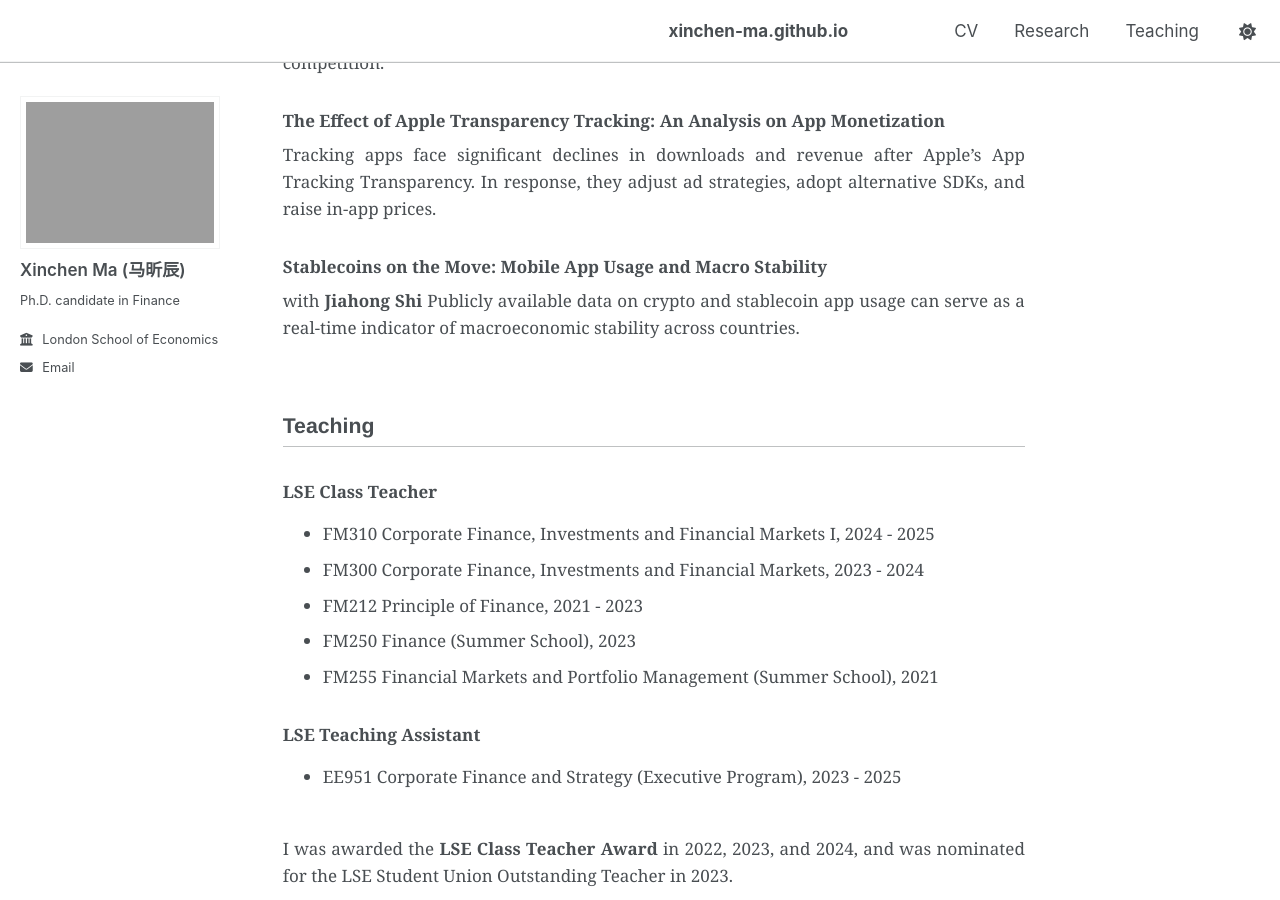
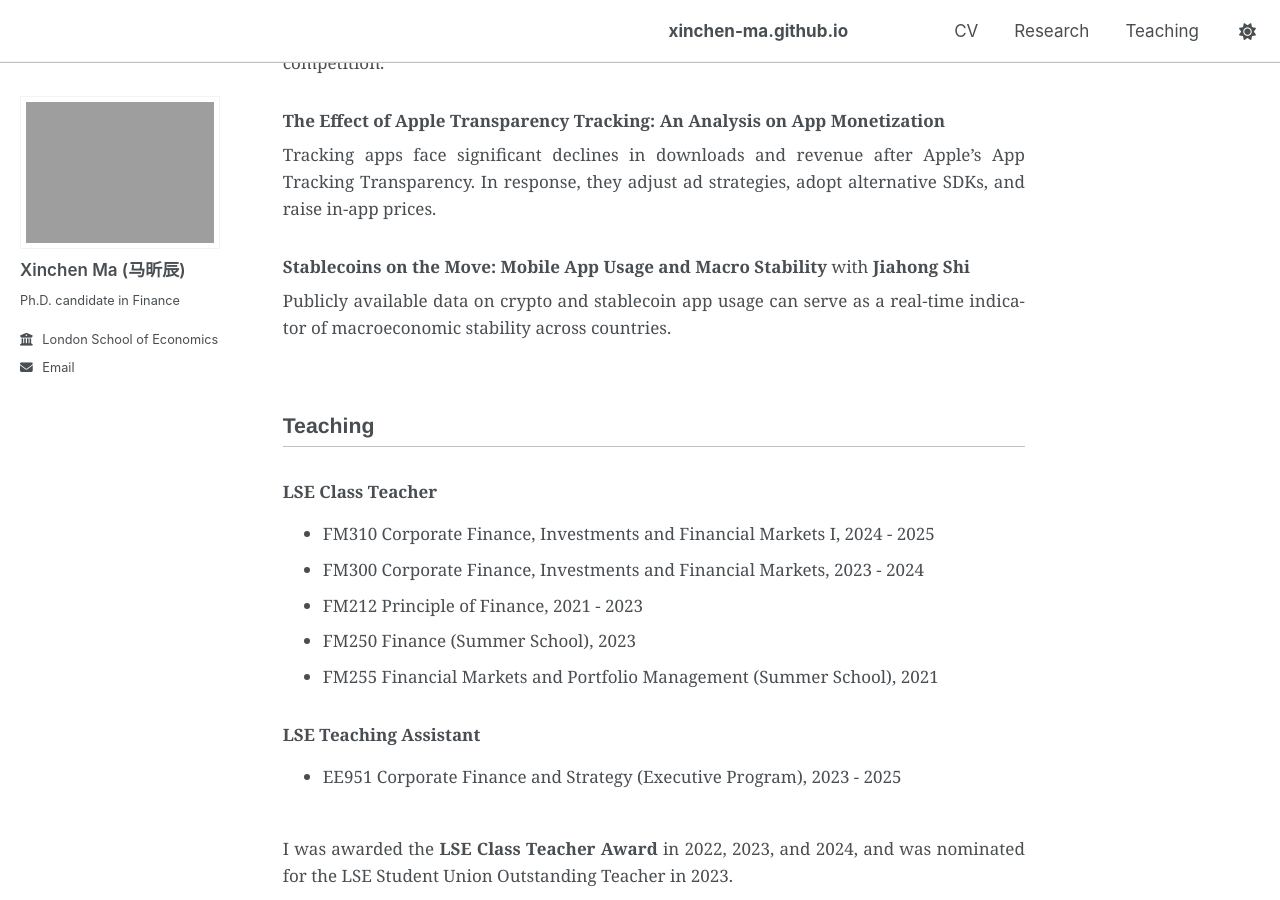
Before and after one commit to xinchen-ma/xinchen-ma.github.io, a Jekyll site: the page built from index.md, in a window 1280 px wide and 900 px high, scrolled down 1912 px. Built offline with Jekyll 4.4.1, drawn with Linux system fonts in a browser that asks for light colours; a script that is not in the unit is left out.

Commit message:
Update index.md

```diff
--- a/index.md
+++ b/index.md
@@ -48,9 +48,8 @@ GDPR incentivizes data-driven partnerships that create value for firms. However,
 
 Tracking apps face significant declines in downloads and revenue after Apple's App Tracking Transparency. In response, they adjust ad strategies, adopt alternative SDKs, and raise in-app prices.
 
-### Stablecoins on the Move: Mobile App Usage and Macro Stability
+### Stablecoins on the Move: Mobile App Usage and Macro Stability <span style="font-weight:normal">with **Jiahong Shi**</span>
 
-with **Jiahong Shi**
 Publicly available data on crypto and stablecoin app usage can serve as a real-time indicator of macroeconomic stability across countries.
 
 
```
